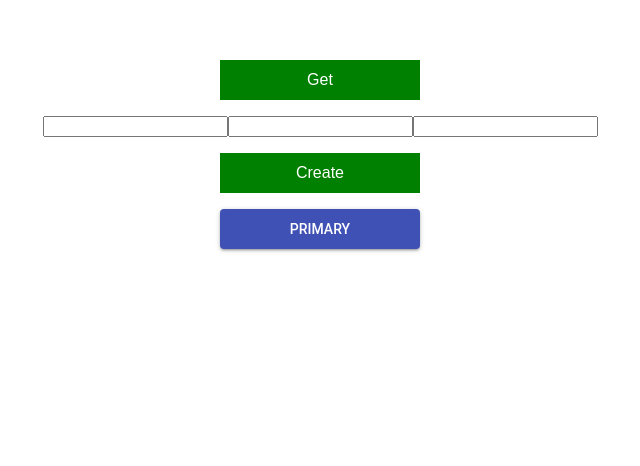
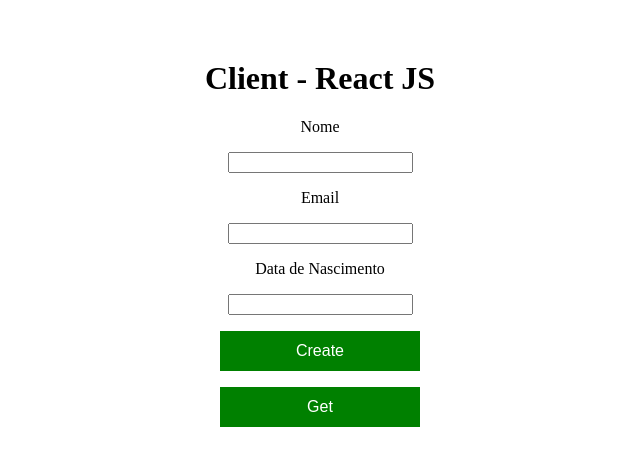
Before and after one commit to lat94/testing-analytcs, a React (Create React App) app: page / in a window 1280 px wide. Shown: the part 140-606 px from the top of the page, without its empty margins (320-960 px from the left). Built offline with nearby package versions, Linux system fonts and the light colour scheme.

Commit message:
Implementação do GA

```diff
--- /dev/null
+++ b/src/Analytics.js
@@ -0,0 +1,28 @@
+import React, { Component } from 'react'
+import ReactGA from 'react-ga';
+
+class Analytics extends Component{
+    constructor(props){
+        super(props);
+        ReactGA.initialize('UA-000000-01', {
+            debug: true,
+            titleCase: false,
+            gaOptions: {
+              userId: 123
+            }
+          }, ReactGA.pageview('/'));
+
+        this._send = this.send.bind(this)
+        this._GA = this.GA.bind(this)
+    }
+
+    GA(method, obj){
+        return ReactGA.ga(method, obj);
+    }
+
+    send(act, obj){
+        ReactGA.send(act, obj);
+    }
+}
+
+export default Analytics
--- a/src/App.js
+++ b/src/App.js
@@ -1,19 +1,8 @@
 import React, { Component } from 'react'
 import './App.css'
-import { withStyles } from '@material-ui/core/styles';
-import Button from '@material-ui/core/Button';
-import TextField from '@material-ui/core/TextField';
 import axios from 'axios'
-import fetch from 'node-fetch';
-
-const styles = theme => ({
-  button: {
-    margin: theme.spacing.unit,
-  },
-  input: {
-    display: 'none',
-  },
-});
+import fetch from 'node-fetch'
+import Analytics from './Analytics'
 
 class App extends Component {
   constructor () {
@@ -24,7 +13,6 @@
 
     this.handleClick = this.getCustomers.bind(this)
     this.mountList = this.mountList.bind(this)
-
 
   }
 
@@ -50,7 +38,6 @@
         return response.data;
       }, error => {
         console.log(error);
-
       })
   }
 
@@ -64,6 +51,7 @@
     document.getElementById("born").value = "";
     document.getElementById("name").focus();
 
+    let analytics = new Analytics();
 
     fetch('http://172.16.0.51:3010/customers/create', {
         method: 'POST',
@@ -75,31 +63,26 @@
     .then(res => res.json())
     .then(json => console.log(json));
 
+    analytics.send('post', body);
+    analytics.GA('create',body);
+
   }
-
-
-
 
   render () {
     return (
       <div className='button-container'>
-        <button className='button' onClick={this.mountList}>Get</button>
+      <h1>Client - React JS</h1>
+        <p>Nome</p><input id="name"></input>
+        <p>Email</p><input id="email"></input>
+        <p>Data de Nascimento</p><input id="born"></input>
+        <p></p><button className='buttonPerson' onClick={this.createPerson}>Create</button>
+        <p></p><button className='button' onClick={this.mountList}>Get</button>
         { this.state.listCustomers.map(customers => <p>{customers.name} {customers.email} {customers.born}</p>)}
-        <p></p>
-        <input id="name"></input>
-        <input id="email"></input>
-        <input id="born"></input>
-        <p></p>
-        <button className='buttonPerson' onClick={this.createPerson}>Create</button>
-        <p></p>
+        <p>{this.state.person}</p>
 
-
-        <p>{this.state.person}</p>
-        <Button variant="contained" color="primary">
-          Primary
-        </Button>
       </div>
     )
   }
 }
+
 export default App
```
